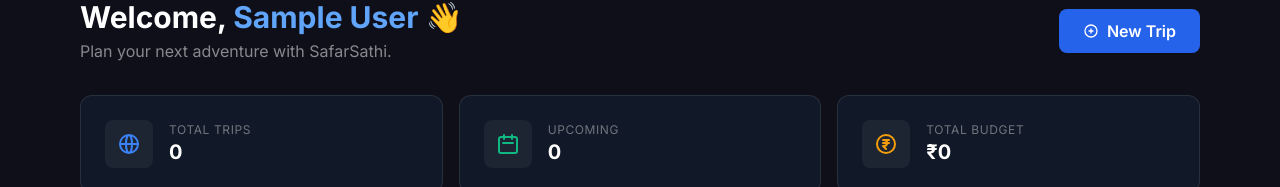
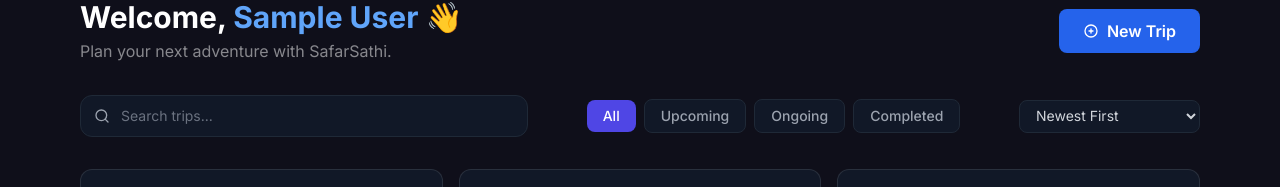
Before and after one commit to codinggita/safarsathi, a React app in the folder frontend/: page /dashboard in a window 1280 px wide. Shown: the part 105-292 px from the top of the page. Built offline with nearby package versions, Linux system fonts and the light colour scheme; no server answers; sample sign-in values are in the browser's storage; the HTML template or start-up script is replaced by a standard one.

Commit message:
feat: add search filter and sort with debouncing

```diff
--- a/frontend/src/pages/Dashboard.jsx
+++ b/frontend/src/pages/Dashboard.jsx
@@ -1,17 +1,30 @@
-import { useEffect } from "react";
+import { useState, useEffect } from "react";
 import { useSelector, useDispatch } from "react-redux";
 import { fetchTrips } from "../redux/tripSlice";
 import { Link } from "react-router-dom";
 import { HiOutlineGlobeAlt, HiOutlineCurrencyRupee, HiOutlineCalendar, HiOutlinePlusCircle } from "react-icons/hi";
+import { X, Search } from 'lucide-react';
+import useDebounce from '../hooks/useDebounce';
 
 const Dashboard = () => {
   const { user } = useSelector((state) => state.auth);
   const { trips } = useSelector((state) => state.trips);
   const dispatch = useDispatch();
 
+  const [searchInput, setSearchInput] = useState('');
+  const [activeFilter, setActiveFilter] = useState('all');
+  const [sortBy, setSortBy] = useState('newest');
+
+  const debouncedSearch = useDebounce(searchInput, 500);
+
   useEffect(() => {
-    dispatch(fetchTrips());
-  }, [dispatch]);
+    dispatch(fetchTrips({
+      search: debouncedSearch,
+      status: activeFilter === 'all' ? '' : activeFilter,
+      sort: sortBy,
+      page: 1
+    }));
+  }, [debouncedSearch, activeFilter, sortBy, dispatch]);
 
   const totalTrips = trips.length;
   const totalBudget = trips.reduce((sum, t) => sum + (t.totalBudget || 0), 0);
@@ -29,6 +42,13 @@
     { icon: <HiOutlineCurrencyRupee className="text-3xl text-amber-500" />, title: "Track Expenses", desc: "Log every expense and stay within your travel budget.", link: "/trips" },
   ];
 
+  const filters = [
+    { label: 'All', value: 'all' },
+    { label: 'Upcoming', value: 'upcoming' },
+    { label: 'Ongoing', value: 'ongoing' },
+    { label: 'Completed', value: 'completed' }
+  ];
+
   return (
     <div className="max-w-6xl mx-auto px-4 py-10">
       <div className="flex flex-col sm:flex-row items-start sm:items-center justify-between mb-8 gap-4">
@@ -43,6 +63,72 @@
         </Link>
       </div>
 
+      <div className="flex flex-col md:flex-row flex-wrap items-start md:items-center justify-between gap-4 mb-8">
+        <div className="relative mb-4 md:mb-0 w-full md:w-auto flex-1 max-w-md">
+          <Search className="absolute left-3.5 top-1/2 -translate-y-1/2 w-4 h-4 text-gray-400 pointer-events-none" />
+          <input
+            value={searchInput}
+            onChange={(e) => setSearchInput(e.target.value)}
+            placeholder="Search trips..."
+            className="w-full bg-white dark:bg-[#111827] border border-gray-200 dark:border-[#1F2937] text-gray-900 dark:text-white rounded-xl pl-10 pr-10 py-2.5 text-sm placeholder:text-gray-400 dark:placeholder:text-gray-500 focus:outline-none focus:border-indigo-500 focus:ring-2 focus:ring-indigo-500/20 transition-all duration-200"
+          />
+          {searchInput && (
+            <button
+              onClick={() => setSearchInput('')}
+              className="absolute right-3.5 top-1/2 -translate-y-1/2 text-gray-400 hover:text-gray-600 dark:hover:text-gray-300"
+            >
+              <X size={16} />
+            </button>
+          )}
+        </div>
+
+        <div className="flex flex-wrap items-center gap-2">
+          {filters.map((filter) => (
+            <button
+              key={filter.value}
+              onClick={() => setActiveFilter(filter.value)}
+              className={activeFilter === filter.value
+                ? "bg-indigo-600 text-white rounded-lg px-4 py-1.5 text-sm font-medium"
+                : "bg-white dark:bg-[#111827] border border-gray-200 dark:border-[#1F2937] text-gray-600 dark:text-gray-400 rounded-lg px-4 py-1.5 text-sm font-medium hover:border-indigo-500 hover:text-indigo-600 dark:hover:text-indigo-400 transition-all duration-200"
+              }
+            >
+              {filter.label}
+            </button>
+          ))}
+        </div>
+
+        <select
+          value={sortBy}
+          onChange={(e) => setSortBy(e.target.value)}
+          className="bg-white dark:bg-[#111827] border border-gray-200 dark:border-[#1F2937] text-gray-700 dark:text-gray-300 rounded-lg px-3 py-1.5 text-sm focus:outline-none focus:border-indigo-500 cursor-pointer"
+        >
+          <option value="newest">Newest First</option>
+          <option value="oldest">Oldest First</option>
+          <option value="budget_high">Budget: High to Low</option>
+          <option value="budget_low">Budget: Low to High</option>
+        </select>
+      </div>
+
+      {trips.length === 0 && debouncedSearch && (
+        <div className="col-span-full py-20 flex flex-col items-center text-center">
+          <Search className="w-16 h-16 mb-4 text-gray-300 dark:text-gray-600" />
+          <h3 className="text-xl font-bold mb-2 text-gray-900 dark:text-white">
+            No trips found
+          </h3>
+          <p className="text-sm mb-4 text-gray-500 dark:text-gray-400">
+            No results for "{debouncedSearch}"
+          </p>
+          <button
+            onClick={() => setSearchInput('')}
+            className="text-indigo-600 dark:text-indigo-400 text-sm font-medium hover:underline"
+          >
+            Clear search
+          </button>
+        </div>
+      )}
+
+      {!(trips.length === 0 && debouncedSearch) && (
+        <>
           <div className="grid grid-cols-1 sm:grid-cols-3 gap-4 mb-10">
             {stats.map((s, i) => (
               <div key={i} className="card flex items-center gap-4">
@@ -65,6 +151,8 @@
               </Link>
             ))}
           </div>
+        </>
+      )}
     </div>
   );
 };
```
Lines whose indentation alone changed are shown as unchanged.
